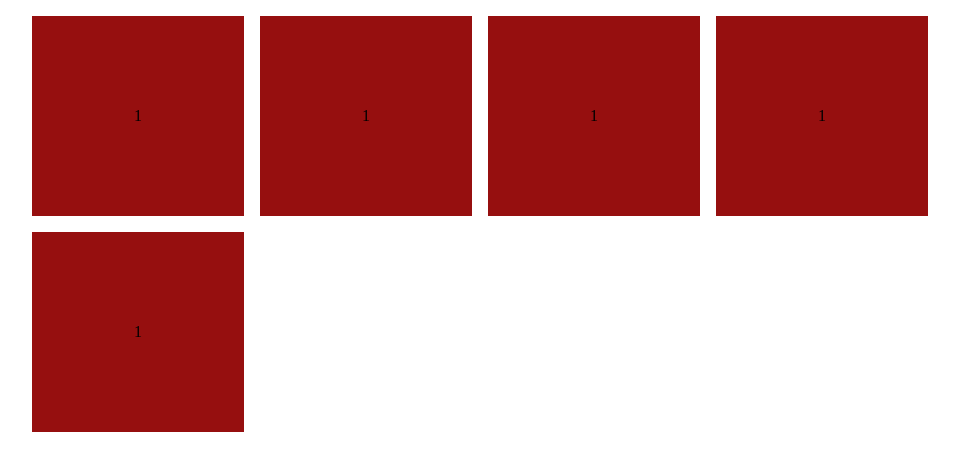
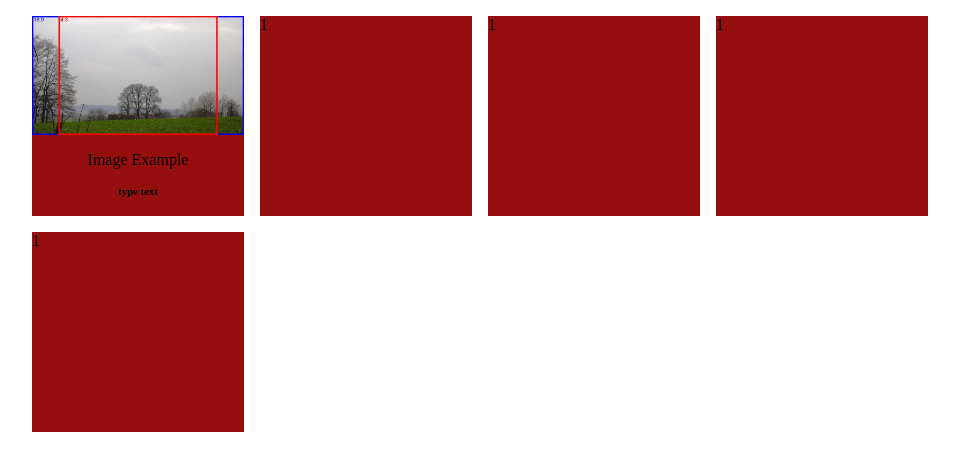
Before and after one commit to itsDario/DarioHomepage, a PHP site: page /Dario.html in a window 1280 px wide. Shown: the part 85-556 px from the top of the page, without its empty margins (160-1119 px from the left). Run offline with PHP 8.4, Linux system fonts and the light colour scheme.

Commit message:
placeholder img and text

```diff
--- a/Dario.html
+++ b/Dario.html
@@ -22,10 +22,9 @@
 
   <div class="grid">
     <div class="module">
-      1
-      <!-- photo -->
-      <!-- Name -->
-      <!-- Description/type -->
+      <img src="images/16by9.jpg" alt="exampleImage">
+      <p>Image Example</p>
+      <h6>type text</h6>
     </div>
     <div class="module">
       1
--- a/css/main.css
+++ b/css/main.css
@@ -46,15 +46,30 @@ body {
 .module {
     /* Demo-Specific Styles */
     background: #960f0f;
-    display: flex;
+    display: block;
     align-items: center;
     justify-content: center;
     height: 200px;
+    overflow: hidden;
+    /* Flex Fallback */
+    /* margin-left: 5px;
+    margin-right: 5px;
+    flex: 1 1 200px; */
+}
 
-    /* Flex Fallback */
-    margin-left: 5px;
-    margin-right: 5px;
-    flex: 1 1 200px;
+.module p,
+.module h6,
+.module img {
+    max-width: 100%;
+    max-height: 100%;
+    text-align: center;
+    vertical-align: top;
+}
+
+.module p,
+.module h6 {
+    margin: 1rem;
+
 }
 
 /* If Grid is supported, remove the margin we set for the fallback */
```
Also changed, not shown: images/16by9.jpg (added).
